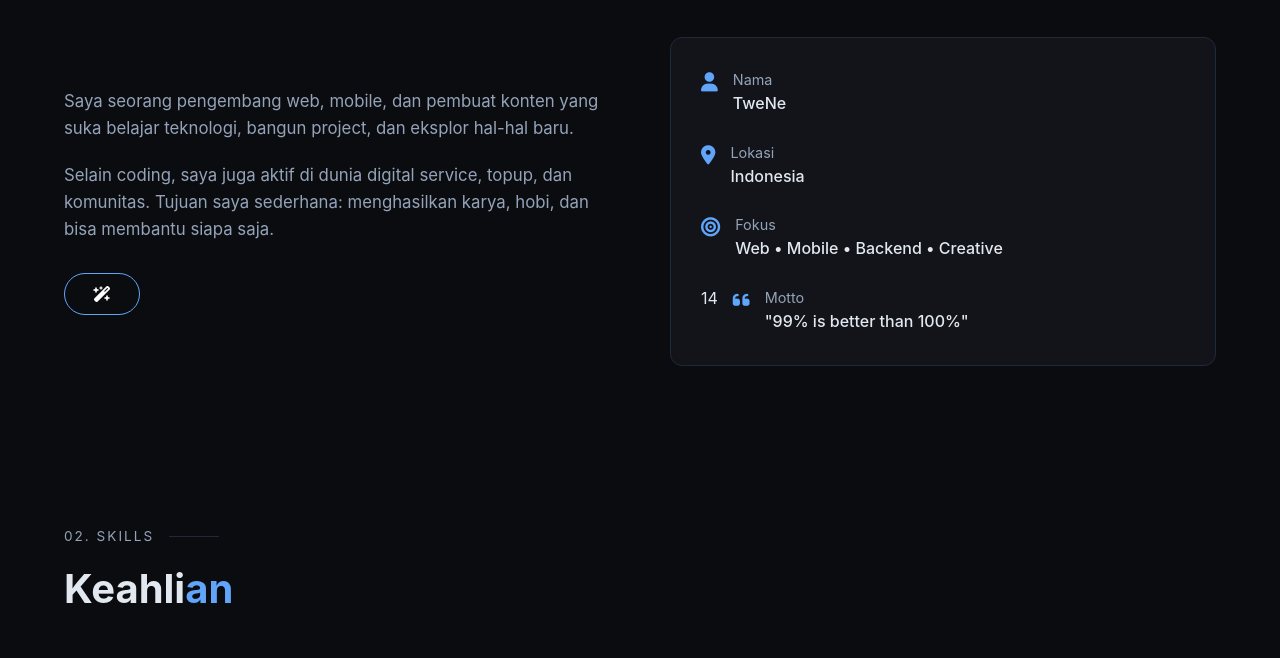
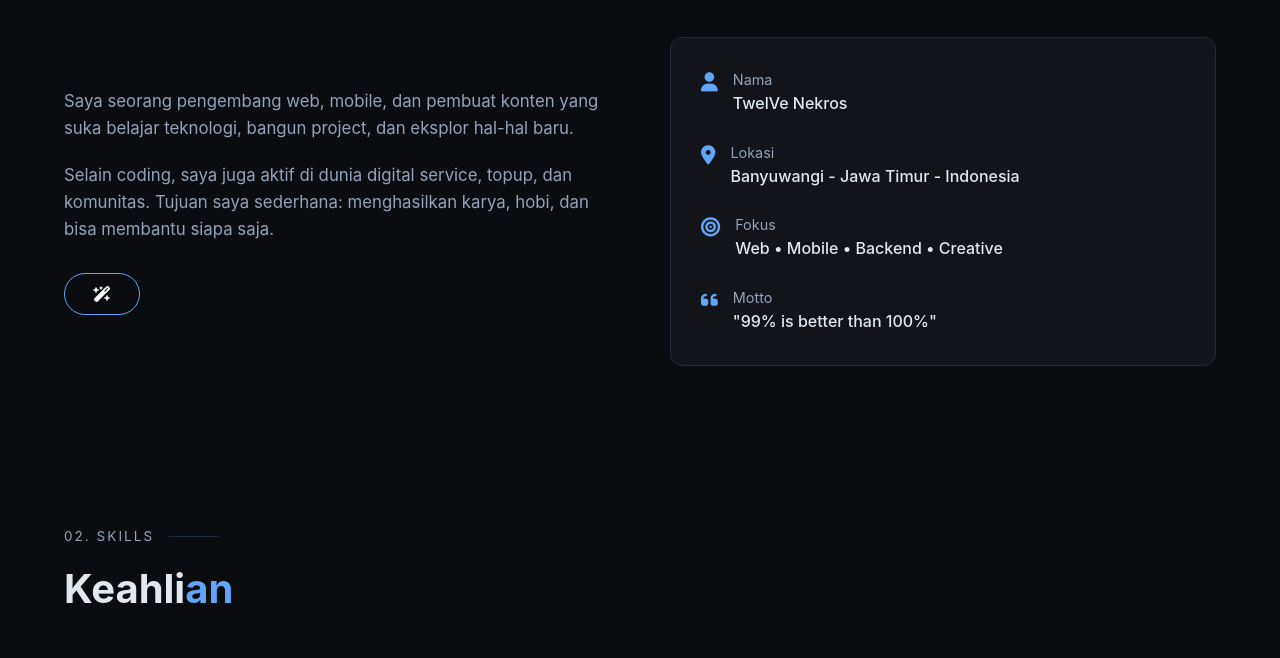
Before and after one commit to yunhaedou/VeDollar-Link-in-bio, a plain HTML site: page index.html in a window 1280 px wide. Shown: the part 985-1643 px from the top of the page. Drawn offline with Linux system fonts and the light colour scheme.

Commit message:
Add files via upload

```diff
--- a/index.html
+++ b/index.html
@@ -541,14 +541,14 @@
                         <i class="fa-solid fa-user"></i>
                         <div class="info-text">
                             <h4>Nama</h4>
-                            <p>TweNe</p>
+                            <p>TwelVe Nekros</p>
                         </div>
                     </div>
                     <div class="info-item">
                         <i class="fa-solid fa-location-dot"></i>
                         <div class="info-text">
                             <h4>Lokasi</h4>
-                            <p>Indonesia</p>
+                            <p>Banyuwangi - Jawa Timur - Indonesia</p>
                         </div>
                     </div>
                     <div class="info-item">
@@ -558,7 +558,7 @@
                             <p>Web • Mobile • Backend • Creative</p>
                         </div>
                     </div>
-                    <div class="info-item">14
+                    <div class="info-item">
                         <i class="fa-solid fa-quote-left"></i>
                         <div class="info-text">
                             <h4>Motto</h4>
```
